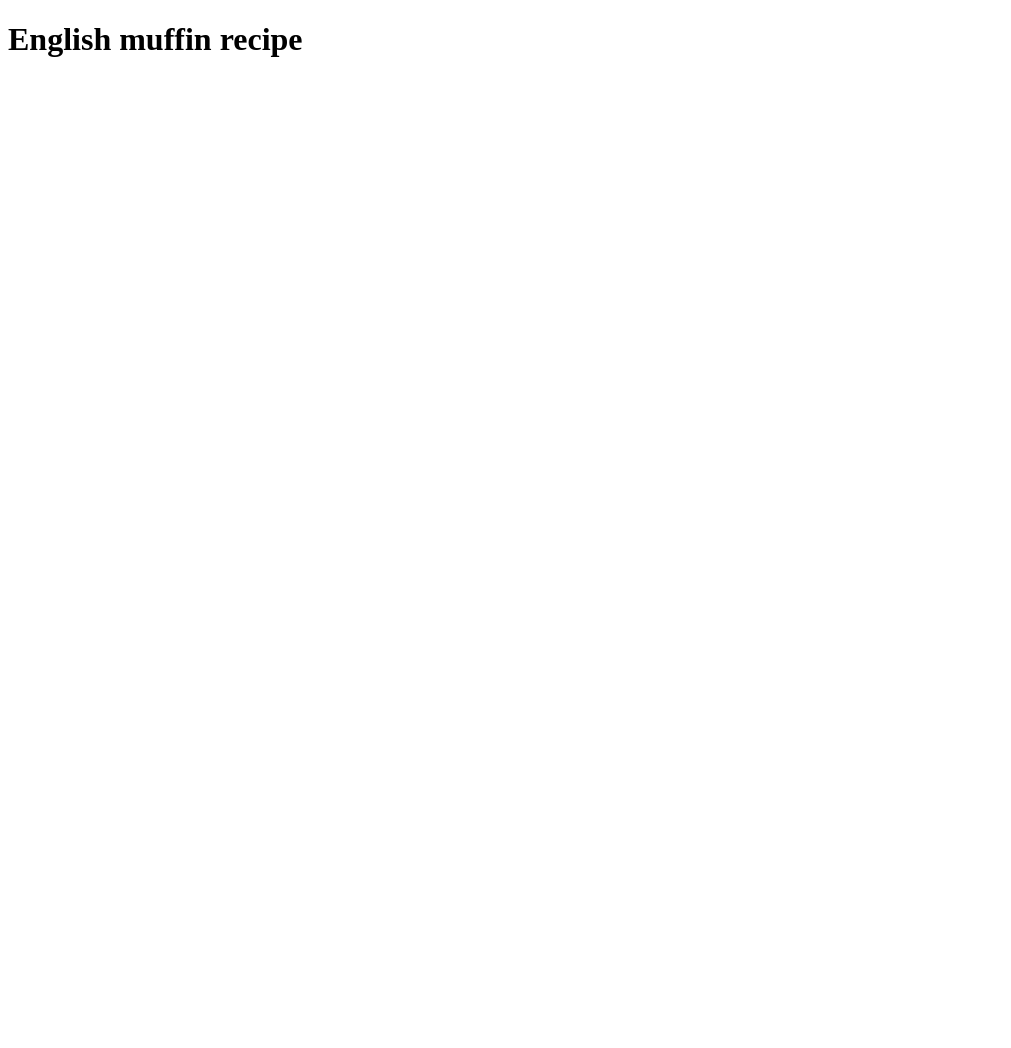
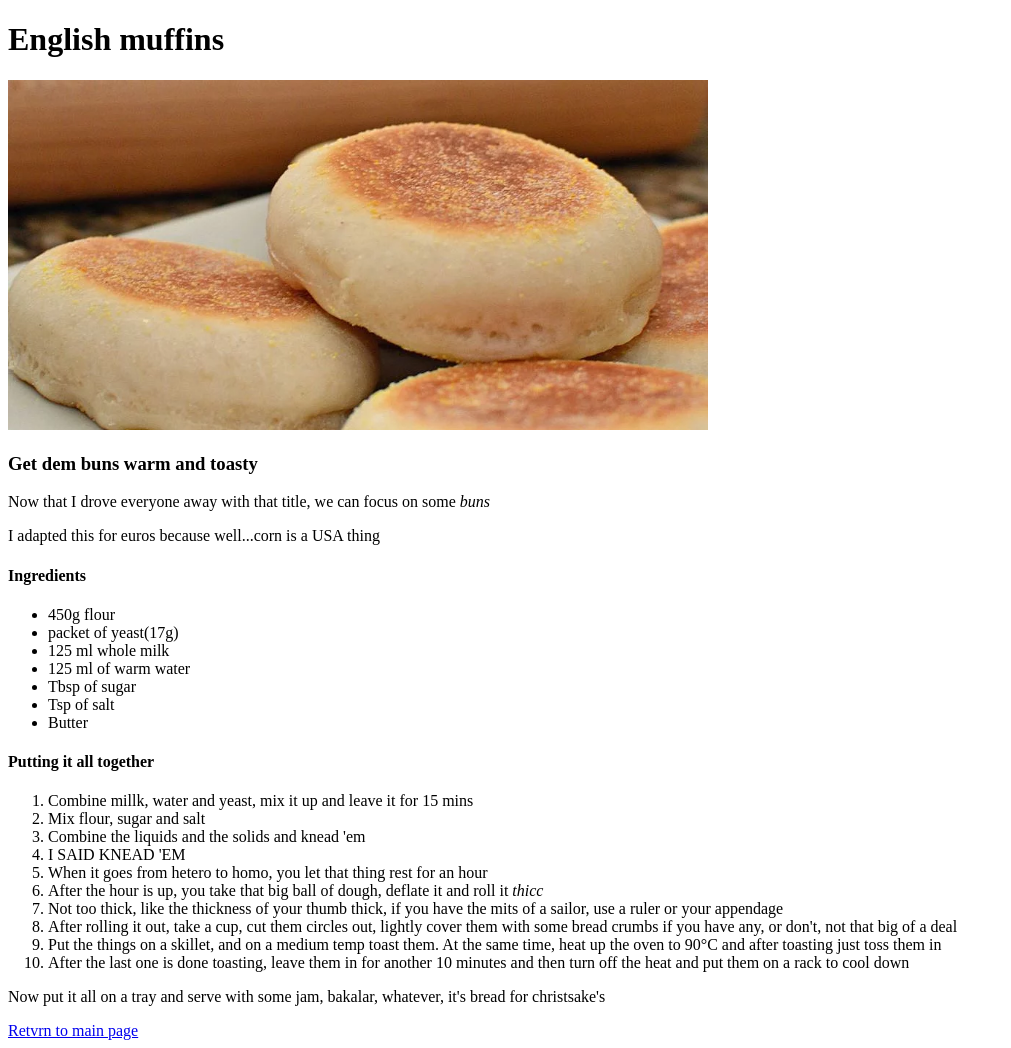
Before and after one commit to jasonjanoy/odin-recipes, a plain HTML site: page recipes/engmuff.html in a window 1280 px wide. Shown: the whole page, without its empty margins (0-1011 px from the left). Before the commit the page ends 800 px from the top, so only its background shows below. Drawn offline with Linux system fonts and the light colour scheme.

Commit message:
added the muffin and sweet potato recipe

```diff
--- a/recipes/engmuff.html
+++ b/recipes/engmuff.html
@@ -5,10 +5,45 @@
     <meta charset="UTF-8">
     <meta http-equiv="X-UA-Compatible" content="IE=edge">
     <meta name="viewport" content="width=device-width, initial-scale=1.0">
-    <title>Document</title>
+    <title>English muffins</title>
 </head>
 <body>
-    <h1>English muffin recipe</h1>
+    <h1>English muffins</h1>
+    <img src="../images/engmuffins.jpg" alt="English muffins"; style="height: 350px;">
+    <h3>Get dem buns warm and toasty</h3>
+    <p></p>
+    <p>Now that I drove everyone away with that title, we can focus on some <em>buns</em> </p>
+    <p>I adapted this for euros because well...corn is a USA thing</p>
+
+    <h4>Ingredients</h4>
+    <ul>
+        <li>450g flour</li>
+        <li>packet of yeast(17g)</li>
+        <li>125 ml whole milk</li>
+        <li>125 ml of warm water</li>
+        <li>Tbsp of sugar</li>
+        <li>Tsp of salt</li>
+        <li>Butter</li>
+
+
+    </ul>
+    <h4>Putting it all together</h4>
+    <ol>
+        <li>Combine millk, water and yeast, mix it up and leave it for 15 mins</li>
+        <li>Mix flour, sugar and salt</li>
+        <li>Combine the liquids and the solids and knead 'em</em></li>
+        <li>I SAID KNEAD 'EM</li>
+        <li>When it goes from hetero to homo, you let that thing rest for an hour</li>
+        <li>After the hour is up, you take that big ball of dough, deflate it and roll it <em>thicc</em></li>
+        <li>Not too thick, like the thickness of your thumb thick, if you have the mits of a sailor, use a ruler or your appendage</li>
+        <li>After rolling it out, take a cup, cut them circles out, lightly cover them with some bread crumbs if you have any, or don't, not that big of a deal</li>
+        <li>Put the things on a skillet, and on a medium temp toast them. At the same time, heat up the oven to 90°C and after toasting just toss them in</li>
+        <li>After the last one is done toasting, leave them in for another 10 minutes and then turn off the heat and put them on a rack to cool down</li>
+    </ol>
+    <p>Now put it all on a tray and serve with some jam, bakalar, whatever, it's bread for christsake's</p>
+
+<p></p>
+<a href="../index.html">Retvrn to main page</a>
 
 </body>
 </html>
```
Also changed, not shown: recipes/ovenroast.html (+33 -2 lines), images/cous.jpg (added), images/engmuffins.jpg (added), images/ovenroast.jpg (added), images/steve.jpeg (added), recipes/lasagna.html (deleted).
